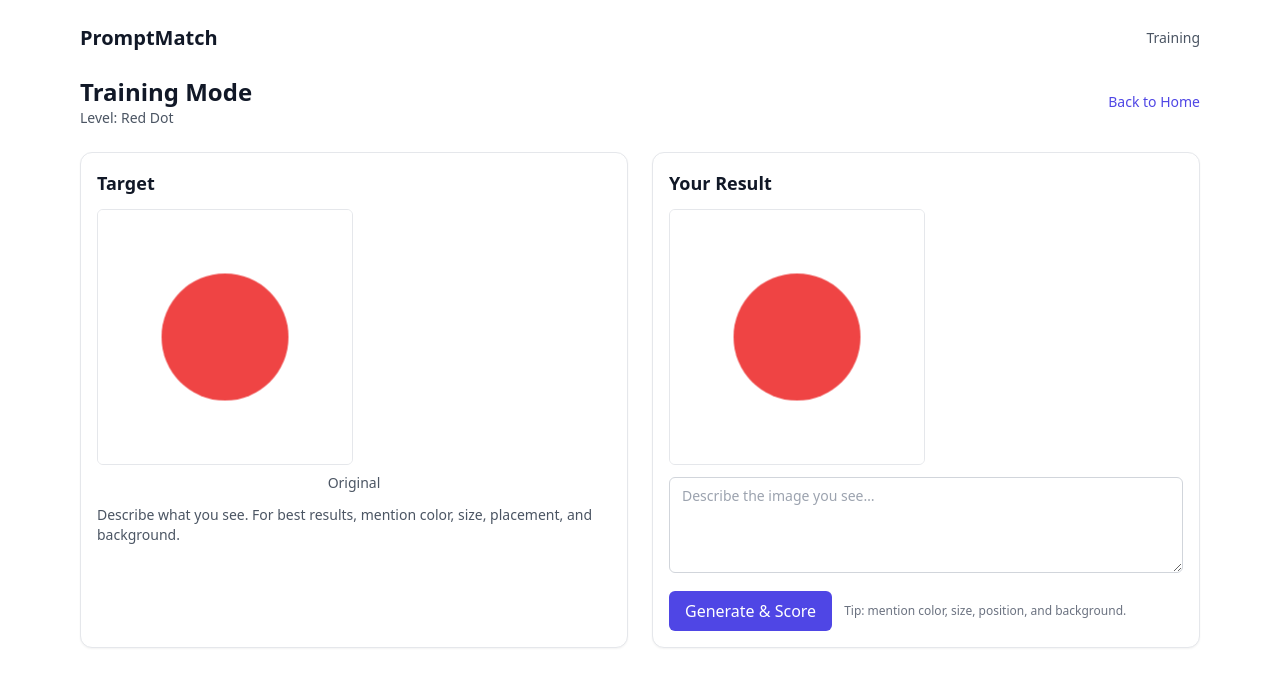
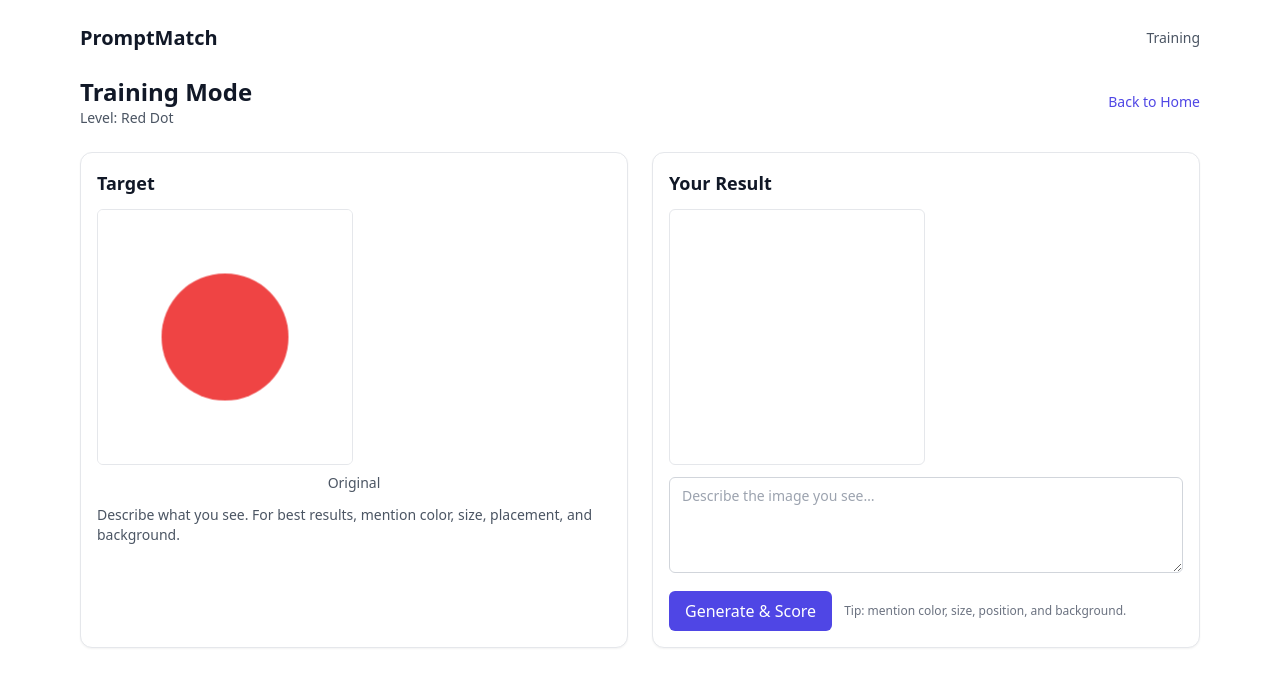
Before and after one commit to TheRichArcher/promptmatch, a Next.js app: page /play in a window 1280 px wide. Shown: the top 686 px of the page. Built offline with nearby package versions, Linux system fonts and the light colour scheme.

Commit message:
ui(play): keep result canvas empty until a generation exists

```diff
--- a/app/play/page.tsx
+++ b/app/play/page.tsx
@@ -81,11 +81,7 @@ export default function TrainingPage() {
 				</div>
 				<div className="card p-4">
 					<h2 className="mb-3 text-lg font-semibold">Your Result</h2>
-					<CanvasPreview
-						imageDataUrl={generatedImage}
-						spec={!generatedImage ? { ...level.spec } : undefined}
-						label={generatedImage ? 'Your Image' : undefined}
-					/>
+					<CanvasPreview imageDataUrl={generatedImage} label={generatedImage ? 'Your Image' : undefined} />
 					<div className="mt-3">
 						<PromptInput onSubmit={onSubmit} isGenerating={isLoading} />
 					</div>
```
